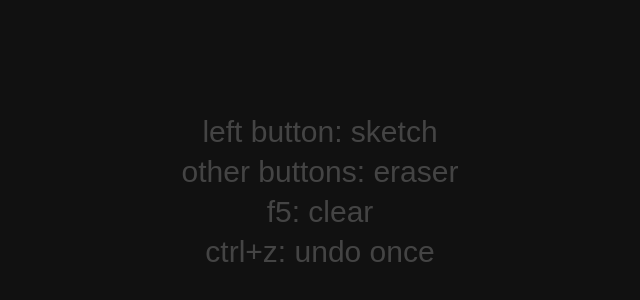
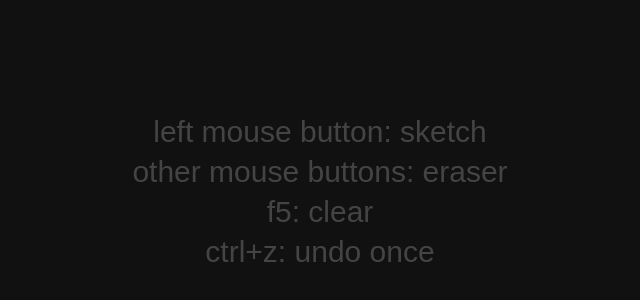
Before and after one commit to rabisco/rabisco.github.io, a plain HTML site: page index.html in a window 1280 px wide. Shown: the part 198-498 px from the top of the page, without its empty margins (320-960 px from the left). Drawn offline with Linux system fonts and the light colour scheme.

Commit message:
melhora texto pra ficar mais claro

```diff
--- a/index.html
+++ b/index.html
@@ -61,8 +61,8 @@
 		context.font = "30px Arial";
 		context.textAlign = "center";
 		context.fillStyle = font_style;
-		context.fillText("left button: sketch", canvas.width * 0.5, canvas.height * 0.5 - 60);
-		context.fillText("other buttons: eraser", canvas.width * 0.5, canvas.height * 0.5 - 20);
+		context.fillText("left mouse button: sketch", canvas.width * 0.5, canvas.height * 0.5 - 60);
+		context.fillText("other mouse buttons: eraser", canvas.width * 0.5, canvas.height * 0.5 - 20);
 		context.fillText("f5: clear", canvas.width * 0.5, canvas.height * 0.5 + 20);
 		context.fillText("ctrl+z: undo once", canvas.width * 0.5, canvas.height * 0.5 + 60);
 		context.fillStyle = clear_style;
```
